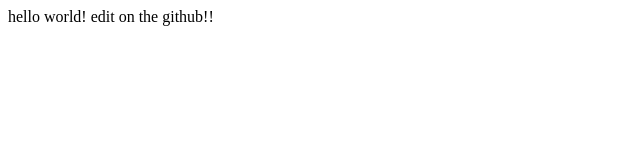
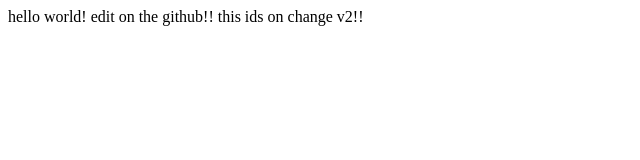
Before and after one commit to foreverBug/git-test, a plain HTML site: page index.html in a window 1280 px wide. Shown: the whole page, without its empty margins (0-640 px from the left). Drawn offline with Linux system fonts and the light colour scheme.

Commit message:
v1.11的第一次提交

```diff
--- a/index.html
+++ b/index.html
@@ -6,5 +6,7 @@
     <body>
     hello world!
         edit on the github!!
+
+        this ids on change v2!!
     </body>
 </html>
```
